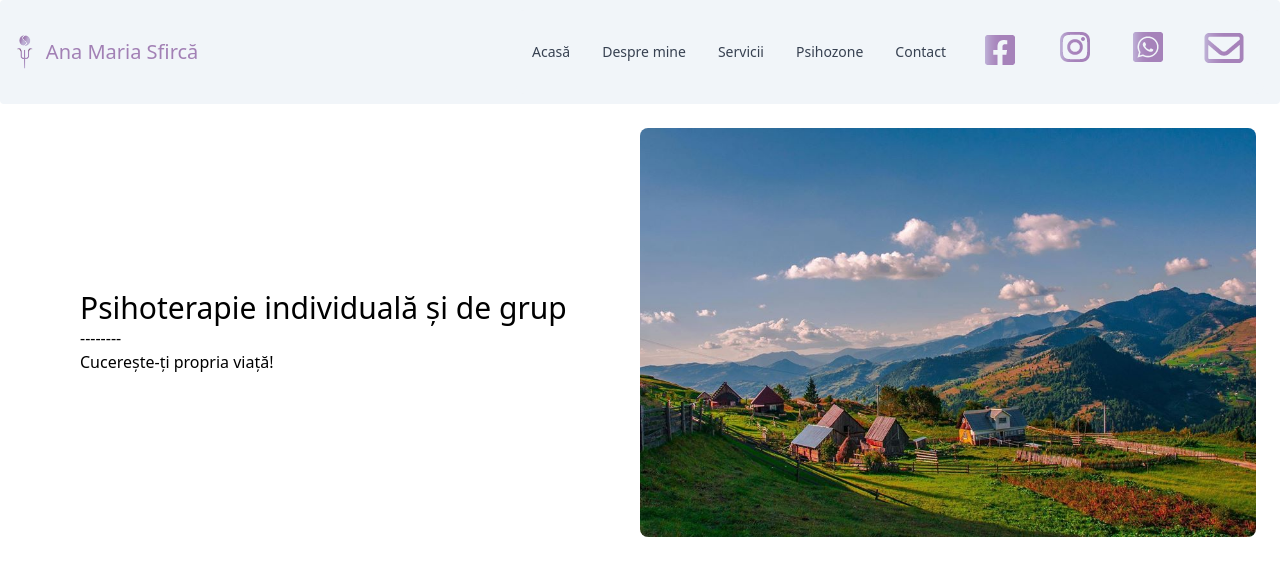
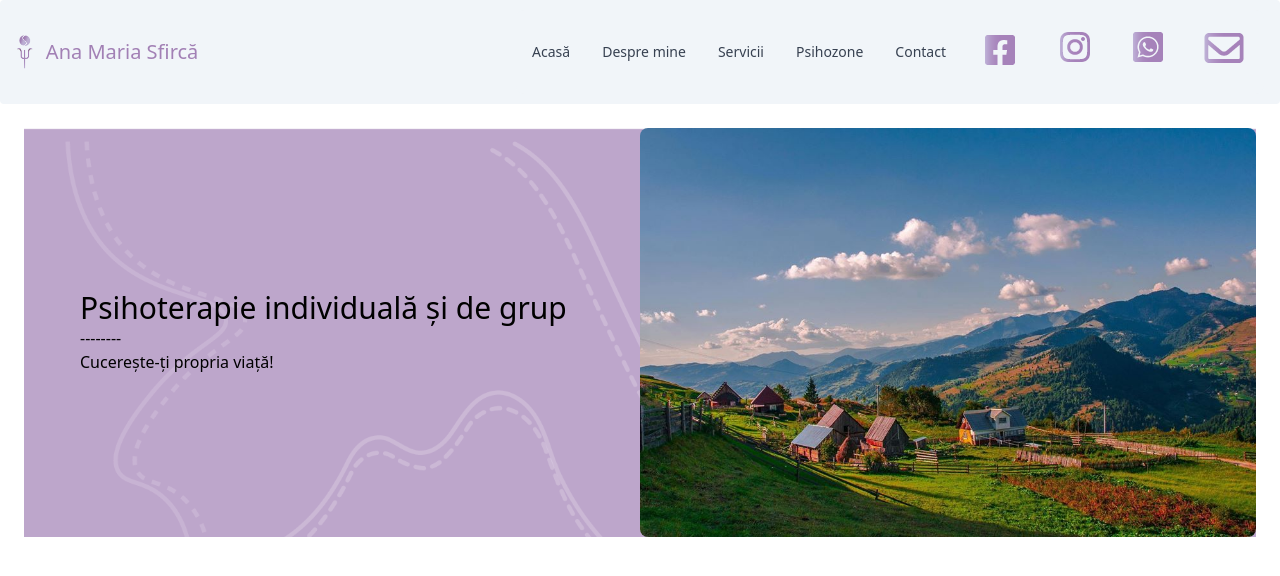
Before and after one commit to ionutbogdancristea/web-app-psihoterapie, a React (Create React App) app in the folder web-app-psihoterapie/: page / in a window 1280 px wide. Shown: the top 576 px of the page. Built offline with nearby package versions, Linux system fonts and the light colour scheme.

Commit message:
more work on acasa page

```diff
--- a/web-app-psihoterapie/src/pages/Acasa/Acasa.js
+++ b/web-app-psihoterapie/src/pages/Acasa/Acasa.js
@@ -1,10 +1,9 @@
-// import chenar from './media/chenar.png'
 import munte from './media/munte.jpg'
 
 function AcasaPage()
 {
     return <div>
-        <div className="m-6 flex flex-row">
+        <div className="m-6 flex flex-row bg-cover bg-[url('/src/pages/Acasa/media/chenar.png')]">
             <div className="w-2/4 text-center m-auto md:p-14 p-2">
                 <div className="md:text-3xl text-left">Psihoterapie individuală și de grup</div>
                 <div className="text-left"> -------- </div>
--- a/web-app-psihoterapie/tailwind.config.js
+++ b/web-app-psihoterapie/tailwind.config.js
@@ -8,6 +8,10 @@ module.exports = {
       colors: {
         'ana-purple': '#A280B5',
       }
+      // ,backgroundImage: {
+      //   'chenar': "url('/src/pages/Acasa/media/chenar.png')",
+
+      // }
     },
   },
   plugins: [],
```
